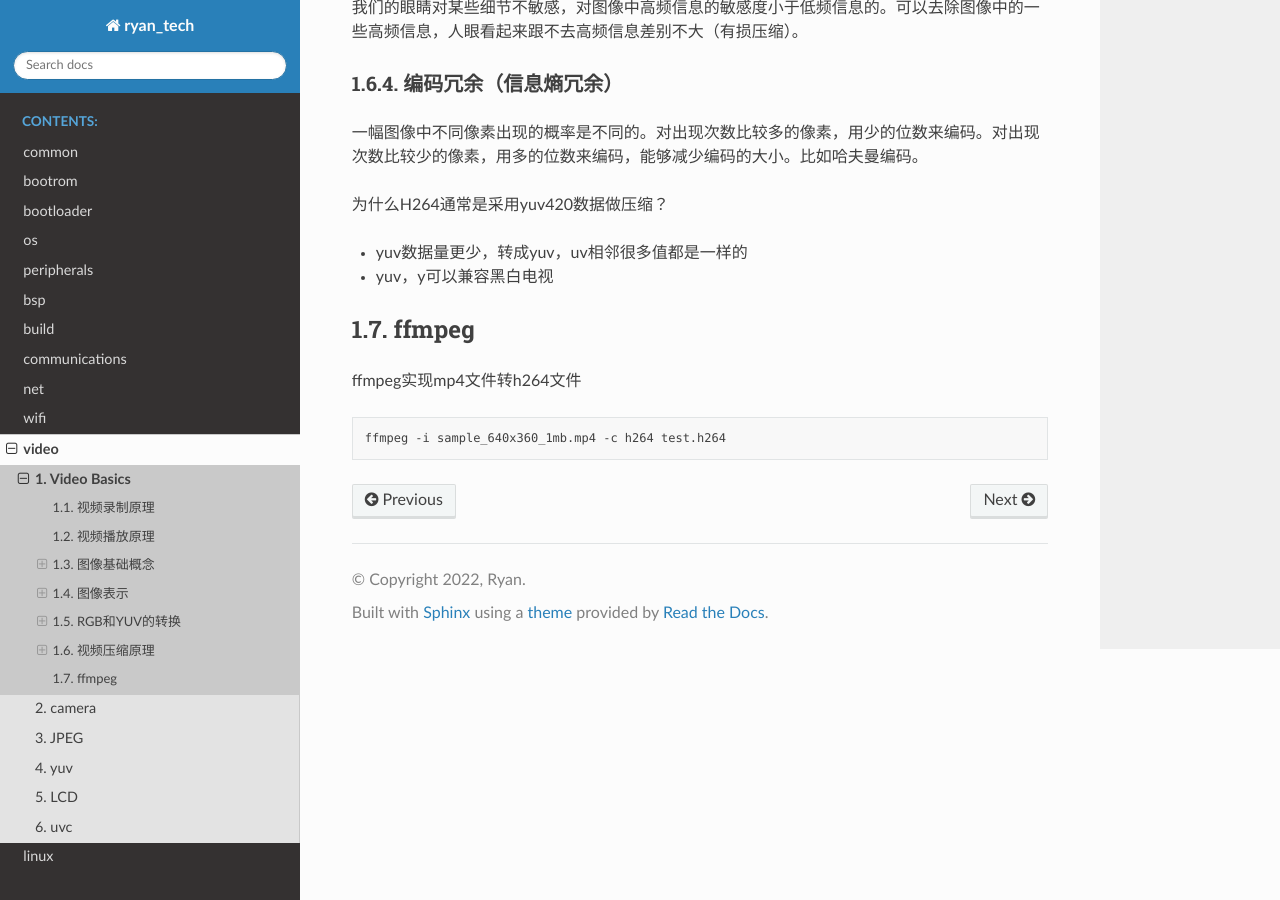
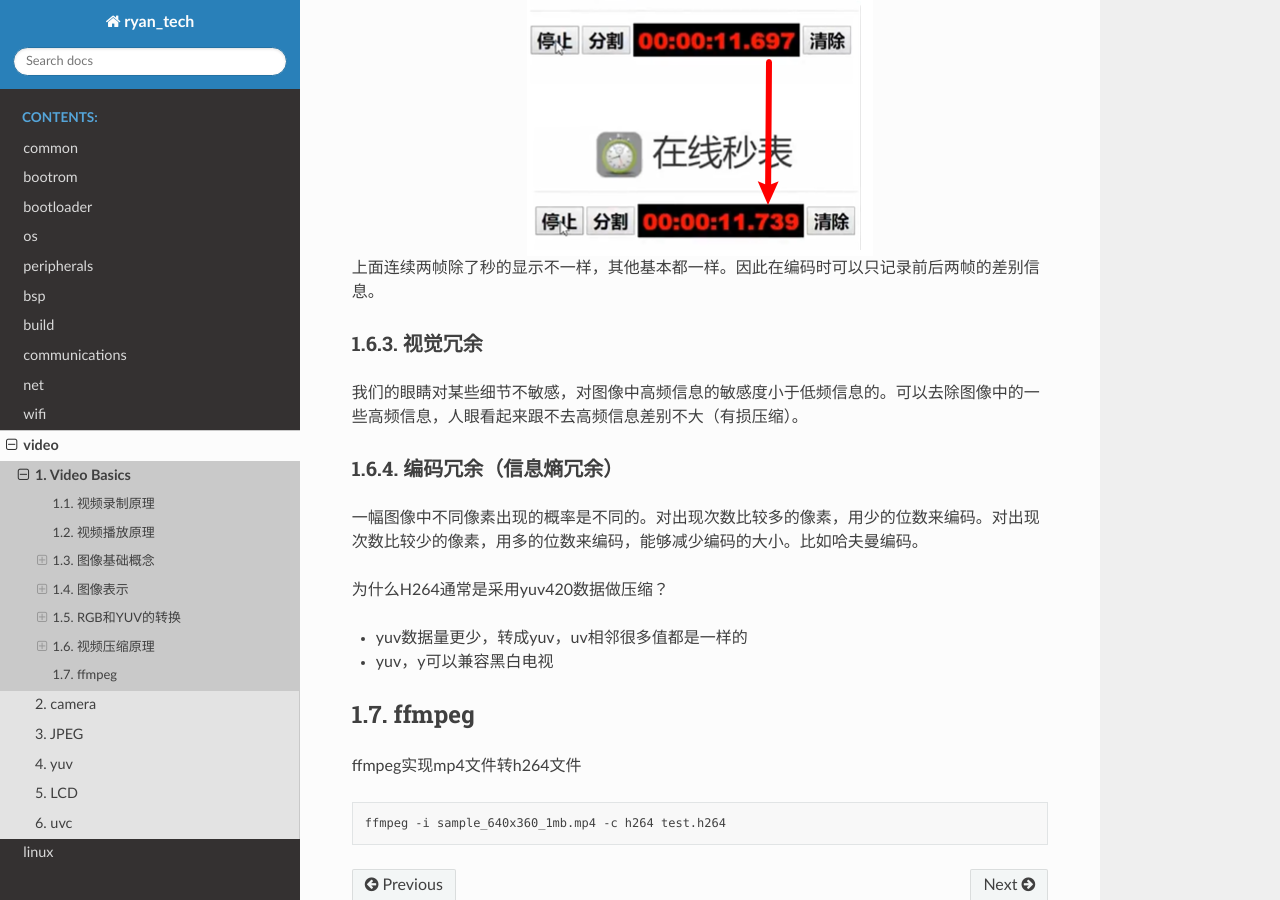
Before and after one commit to BlackTudou/tech_doc, a Sphinx documentation site: the page built from source/video/video_basics/index.rst, in a window 1280 px wide and 900 px high, scrolled down 8831 px. Built offline with Sphinx 7.4.7 and the Read the Docs theme 2.0.0, drawn with Linux system fonts in a browser that asks for light colours.

Commit message:
更新H264压缩算法原理，时间冗余。

```diff
--- a/source/video/video_basics/index.rst
+++ b/source/video/video_basics/index.rst
@@ -354,6 +354,13 @@ YUV->H264->YUV
 
 视频序列的相邻前后帧图像之间内容相似，比如帧率为25fps的视频中前后两帧图像相差只有40ms，前后两张图像的变化很小，相似性很高。
 
+.. figure:: _static/h264_2.png
+    :align: center
+    :alt: Images
+    :figclass: align-center
+
+上面连续两帧除了秒的显示不一样，其他基本都一样。因此在编码时可以只记录前后两帧的差别信息。
+
 ----------
 视觉冗余
 ----------
```
Also changed, not shown: source/video/video_basics/_static/h264_2.png (added).
